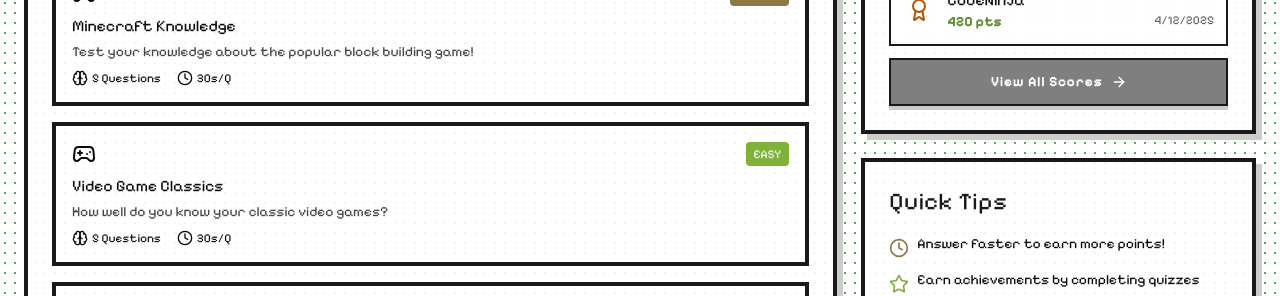
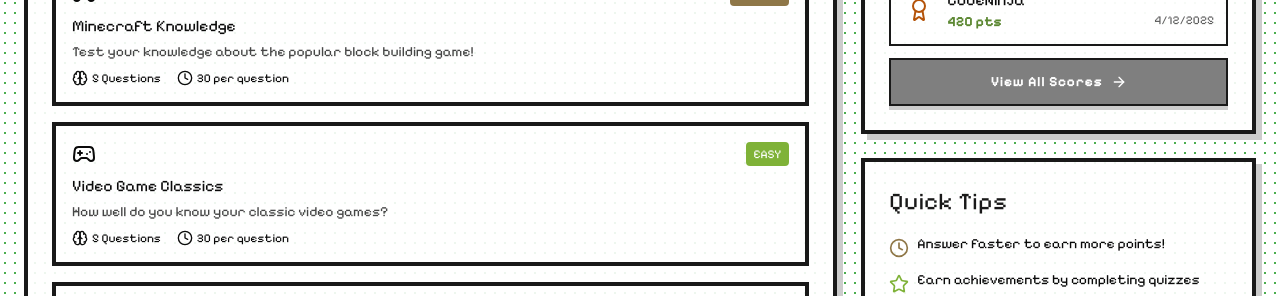
Before and after one commit to Spikree/Pixel-Quiz, a React (Vite) app: page / in a window 1280 px wide. Shown: the part 482-778 px from the top of the page. Built offline with nearby package versions, Linux system fonts and the light colour scheme.

Commit message:
Enhanced App component with animation context and audio feedback on route changes. Updated PixelatedBox and PixelHeader components to conditionally apply animations based on user settings. Modified Home page to display dynamic question timing and adjusted SettingsPage to disable sound by default.

```diff
--- a/src/App.tsx
+++ b/src/App.tsx
@@ -4,7 +4,7 @@ import { Toaster } from "./components/ui/toaster";
 import { Toaster as Sonner } from "@/components/ui/sonner";
 import { QuizProvider } from "./context/QuizContext";
 import NavBar from "./components/NavBar";
-import { Route, Routes } from "react-router-dom";
+import { Route, Routes, useLocation } from "react-router-dom";
 import Home from "./pages/Home";
 import QuizPage from "./pages/QuizPage";
 import LeaderboardPage from "./pages/LeaderboardPage";
@@ -16,17 +16,62 @@ import QuickActions from "./components/QuickActions";
 import Footer from "./components/Footer";
 import SignupPage from "./pages/SignupPage";
 import LoginPage from "./pages/LoginPage";
+import audioManager from "./utils/audio";
+import {  useEffect, useState } from "react";
+import { AnimationContext } from "./context/StateContext";
+
 
 const queryClient = new QueryClient();
 
+const RouteChangeHandler = () => {
+  const location = useLocation();
+
+  useEffect(() => {
+    audioManager.playPageTransition();
+  }, [location.pathname]);
+
+  return null;
+};
+
 const App = () => {
+
+  const [animationsEnabled, setAnimationsEnabled] = useState(() => {
+    // Load animation setting from localStorage
+    return localStorage.getItem("pixelQuizAnimations") !== "false";
+  });
+
+  useEffect(() => {
+    const handleStorageChange = (e: StorageEvent) => {
+      if (e.key === "pixelQuizAnimations") {
+        setAnimationsEnabled(e.newValue !== "false");
+      }
+    };
+
+    window.addEventListener('storage', handleStorageChange);
+
+    // Also check for local changes
+    const checkAnimationSetting = () => {
+      const setting = localStorage.getItem("pixelQuizAnimations");
+      setAnimationsEnabled(setting !== "false");
+    };
+
+    // Check every second for changes (simple approach)
+    const interval = setInterval(checkAnimationSetting, 1000);
+
+    return () => {
+      window.removeEventListener('storage', handleStorageChange);
+      clearInterval(interval);
+    };
+  }, []);
   return (
+    <AnimationContext.Provider value={{ animationsEnabled }}>
     <QueryClientProvider client={queryClient}>
       <TooltipProvider>
         <Toaster />
         <Sonner />
         <QuizProvider>
           <div className="flex flex-col min-h-screen">
+            <RouteChangeHandler/>
             <NavBar />
             <div className="min-h-screen bg-[radial-gradient(#4caf50_1px,transparent_1px)] bg-[size:10px_10px] font-pixelify ">
               {/* <div className="font-pixelify min-h-screen bg-[url('C:\Users\Avishkar\Desktop\pixel-quiz\src\assets\minecraft.png')] bg-cover bg-center "> */}
@@ -50,6 +95,7 @@ const App = () => {
         </QuizProvider>
       </TooltipProvider>
     </QueryClientProvider>
+    </AnimationContext.Provider>
   );
 };
 
--- a/src/components/PixelHeader.tsx
+++ b/src/components/PixelHeader.tsx
@@ -1,6 +1,8 @@
 import { motion } from "framer-motion";
 import { cn } from "@/lib/utils";
 import React, { JSX } from "react";
+import { useContext } from "react";
+import { AnimationContext } from "@/context/StateContext";
 
 interface PixelHeaderProps {
   children: React.ReactNode;
@@ -17,12 +19,14 @@ const PixelHeader = ({ children, className, level = 1 }: PixelHeaderProps) => {
   };
 
   const Component = `h${level}` as keyof JSX.IntrinsicElements;
+  const { animationsEnabled } = useContext(AnimationContext);
 
   return (
     <motion.div
-      initial={{ opacity: 0, y: -20 }}
-      animate={{ opacity: 1, y: 0 }}
+    initial={animationsEnabled ? { opacity: 0, y: -20 } : false}
+    animate={animationsEnabled ? { opacity: 1, y: 0 } : false}
       transition={{ duration: 0.5 }}
+      className={!animationsEnabled ? 'framer-motion-disabled' : ''}
     >
       {React.createElement(
         Component as React.ElementType,
--- a/src/components/PixelatedBox.tsx
+++ b/src/components/PixelatedBox.tsx
@@ -1,7 +1,8 @@
 
-import React from 'react';
+import React, { useContext } from 'react';
 import { motion } from 'framer-motion';
 import { cn } from '@/lib/utils';
+import { AnimationContext } from '@/context/StateContext';
 
 interface PixelatedBoxProps {
   children: React.ReactNode;
@@ -10,17 +11,22 @@ interface PixelatedBoxProps {
 }
 
 const PixelatedBox = ({ children, className, delay = 0 }: PixelatedBoxProps) => {
+  const { animationsEnabled } = useContext(AnimationContext);
   return (
     <motion.div
-      initial={{ scale: 0 }}
-      animate={{ scale: 1 }}
+    initial={animationsEnabled ? { scale: 0 } : false}
+    animate={animationsEnabled ? { scale: 1 } : false}
       transition={{
         type: "spring",
         stiffness: 260,
         damping: 20,
         delay: delay
       }}
-      className={cn('pixel-container', className)}
+      className={cn(
+        'pixel-container',
+        className,
+        !animationsEnabled && 'framer-motion-disabled'
+      )}
     >
       {children}
     </motion.div>
--- /dev/null
+++ b/src/context/StateContext.tsx
@@ -0,0 +1,5 @@
+import { createContext } from "react";
+
+export const AnimationContext = createContext({
+    animationsEnabled: true,
+  });
--- a/src/index.css
+++ b/src/index.css
@@ -143,3 +143,9 @@
     @apply bg-background text-foreground;
   }
 }
+
+.no-animations .framer-motion-disabled {
+  animation: none !important;
+  transition: none !important;
+  transform: none !important;
+}
--- a/src/pages/Home.tsx
+++ b/src/pages/Home.tsx
@@ -17,7 +17,7 @@ const Home = () => {
   const [playerName, setPlayerName] = useState("");
   const [selectedCategory, setSelectedCategory] = useState<string | null>(null);
   const [showWelcome, setShowWelcome] = useState(false);
-  const { startQuiz, getLeaderboard } = useQuiz();
+  const { startQuiz, getLeaderboard, timePerQuestion } = useQuiz();
   const { toast } = useToast();
   const navigate = useNavigate();
 
@@ -199,7 +199,7 @@ const Home = () => {
                         </div>
                         <div className="flex items-center">
                           <Clock className="w-3 h-3 sm:w-4 sm:h-4 mr-1" />
-                          <span>30s/Q</span>
+                          <span>{timePerQuestion} per question</span>
                         </div>
                       </div>
                     </motion.div>
--- a/src/pages/SettingsPage.tsx
+++ b/src/pages/SettingsPage.tsx
@@ -12,7 +12,7 @@ import audioManager from "@/utils/audio";
 
 const SettingsPage = () => {
   const [playerName, setPlayerName] = useState("");
-  const [soundEnabled, setSoundEnabled] = useState(true);
+  const [soundEnabled, setSoundEnabled] = useState(false);
   const [animationsEnabled, setAnimationsEnabled] = useState(true);
   const [highContrastMode, setHighContrastMode] = useState(false);
   const [quizDuration, setQuizDuration] = useState<"normal" | "extended" | "quick">("normal");
```
